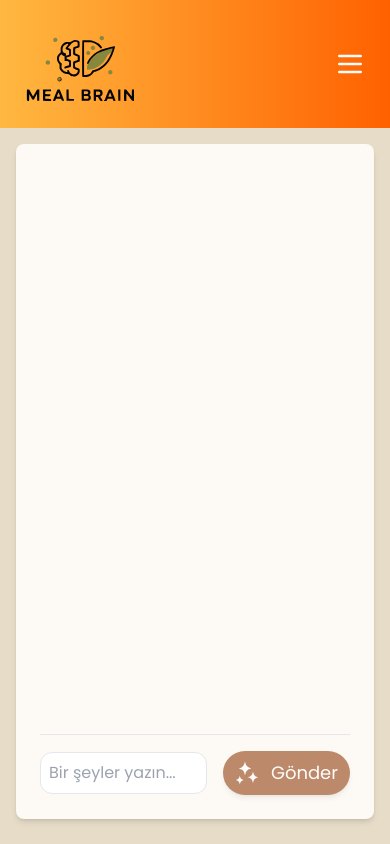
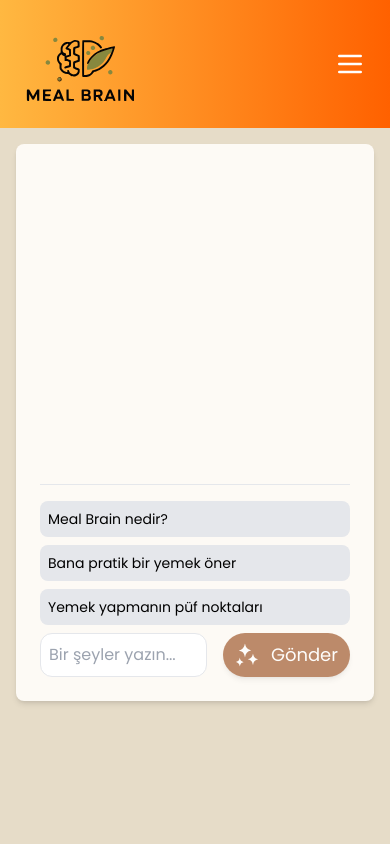
Before and after one commit to MehmetAliLislas/MealBrain, a React (Vite) app in the folder frontend/: page /ask-ai in a window 390 px wide. Built offline with nearby package versions, Linux system fonts and the light colour scheme.

Commit message:
ui-ai chat style update

```diff
--- a/frontend/src/pages/AskAI.jsx
+++ b/frontend/src/pages/AskAI.jsx
@@ -17,8 +17,8 @@ function AskAI() {
     }
 
     setError(false);
+    setLoading(true);
 
-    setLoading(true);
     try {
       const options = {
         method: "POST",
@@ -56,18 +56,29 @@ function AskAI() {
   };
 
   const handleKeyPress = (e) => {
-    if (e.key === "Enter") {
+    if (e.key === "Enter" && !loading) {
       e.preventDefault();
       sendChat();
     }
   };
 
+  const examplePrompts = [
+    "Meal Brain nedir?",
+    "Bana pratik bir yemek öner",
+    "Yemek yapmanın püf noktaları",
+  ];
+
+  const handleExampleClick = (example) => {
+    setPrompt(example);
+    sendChat();
+  };
+
   return (
     <div className="bg-main h-screen overflow-hidden">
       <Navbar />
-      <div className="flex-grow p-4">
-        <div className="max-w-6xl mx-auto bg-container p-6 rounded-lg shadow-md lg:mt-12">
-          <div className="space-y-4 overflow-y-auto h-[550px]">
+      <div className="p-4">
+        <div className="max-w-6xl mx-auto bg-container p-6 rounded-lg shadow-md">
+          <div className="space-y-4 overflow-y-auto lg:h-[500px] h-[300px]">
             {history.map((chat, index) => (
               <div
                 key={index}
@@ -83,13 +94,13 @@ function AskAI() {
                         : "text-gray-600 text-2xl"
                     }`}
                   >
-                    {chat.role === "user" ? "Siz" : "MealBrain"}
+                    {chat.role === "user" ? "Siz" : "Meal Brain"}
                   </span>
                   <div
                     className={`max-w-sm px-4 py-2 rounded-lg ${
                       chat.role === "user"
-                        ? "bg-[#c04a01] opacity-70 hover:opacity-90 text-white duration-300 transition-all mr-4"
-                        : "bg-[#502002] opacity-70 hover:opacity-90 text-white duration-300 transition-all"
+                        ? "bg-[#c04a01] opacity-70 hover:opacity-80 text-white duration-300 transition-all mr-4"
+                        : "bg-[#c04a01] opacity-70 hover:opacity-80 text-white duration-300 transition-all"
                     }`}
                   >
                     <ReactMarkdown>{chat.parts[0].text}</ReactMarkdown>
@@ -98,16 +109,34 @@ function AskAI() {
               </div>
             ))}
           </div>
-          <div className="pt-4 flex justify-between items-center border-t mt-4">
+          <div className="mt-4 space-y-2"></div>
+          <div className="pt-4 justify-between items-center border-t mt-4">
+            <div className="flex flex-col gap-2">
+              {examplePrompts.map((example, index) => (
+                <button
+                  key={index}
+                  onClick={() => handleExampleClick(example)}
+                  className="block w-full text-left p-2 bg-gray-200 rounded-lg hover:bg-gray-300 text-sm"
+                >
+                  {example}
+                </button>
+              ))}
+            </div>
+            <div className="flex mt-2">
               <input
                 type="text"
                 value={prompt}
                 onChange={(e) => setPrompt(e.target.value)}
                 onKeyPress={handleKeyPress}
-              placeholder="Bir şeyler yazın..."
+                placeholder={
+                  error
+                    ? "Lütfen geçerli bir mesaj yazın..."
+                    : "Bir şeyler yazın..."
+                }
                 className={`w-full p-2 rounded-xl border focus:outline-none focus:ring-2 hover:border-amber-500 focus:ring-amber-600 duration-300 transition-all ${
-                error ? "border-red-500" : ""
+                  error ? "border-red-500 border-2" : ""
                 }`}
+                disabled={loading}
               />
               <button
                 onClick={sendChat}
@@ -125,6 +154,7 @@ function AskAI() {
           </div>
         </div>
       </div>
+    </div>
   );
 }
 
```
Lines whose indentation alone changed are shown as unchanged.
